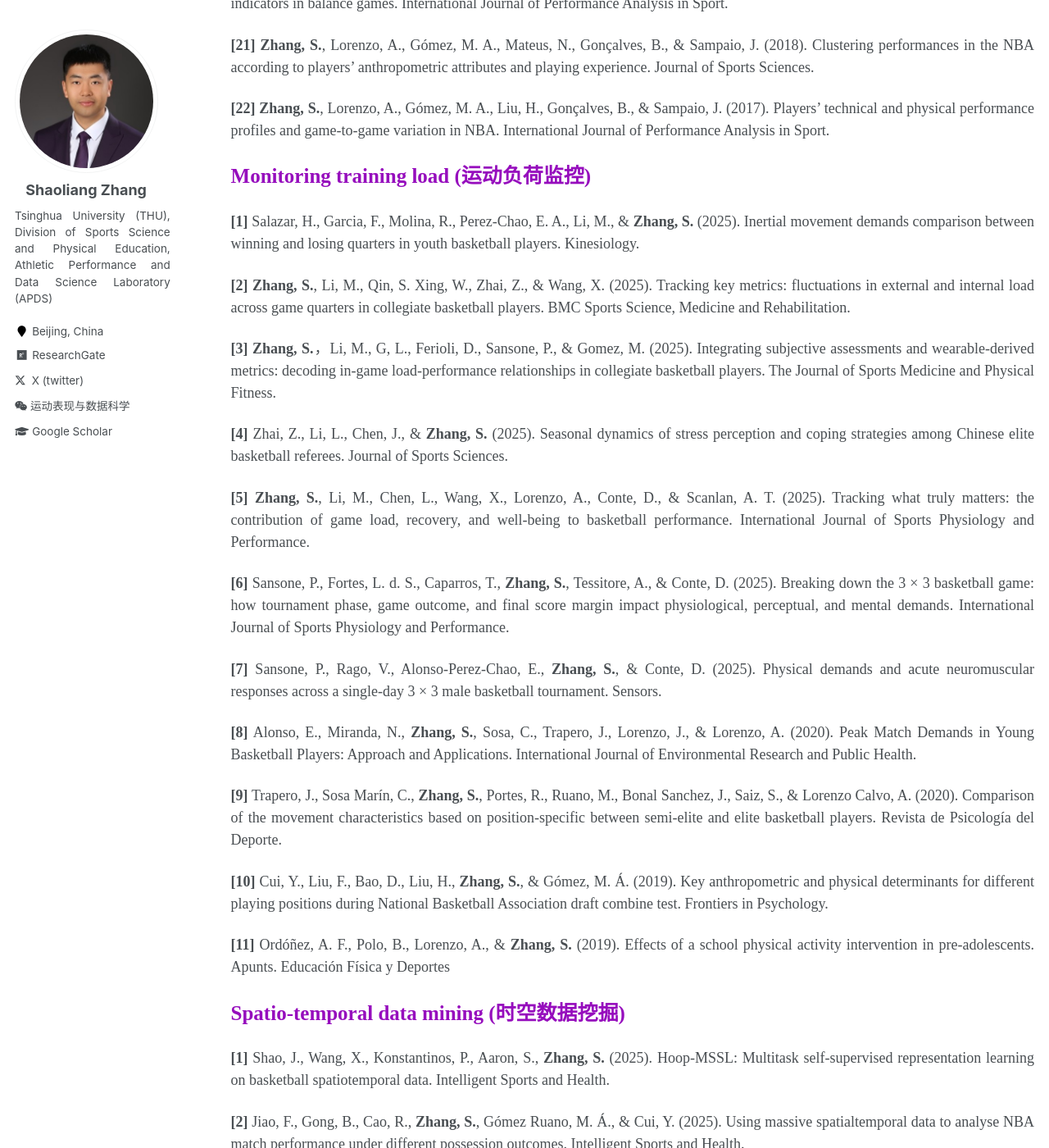
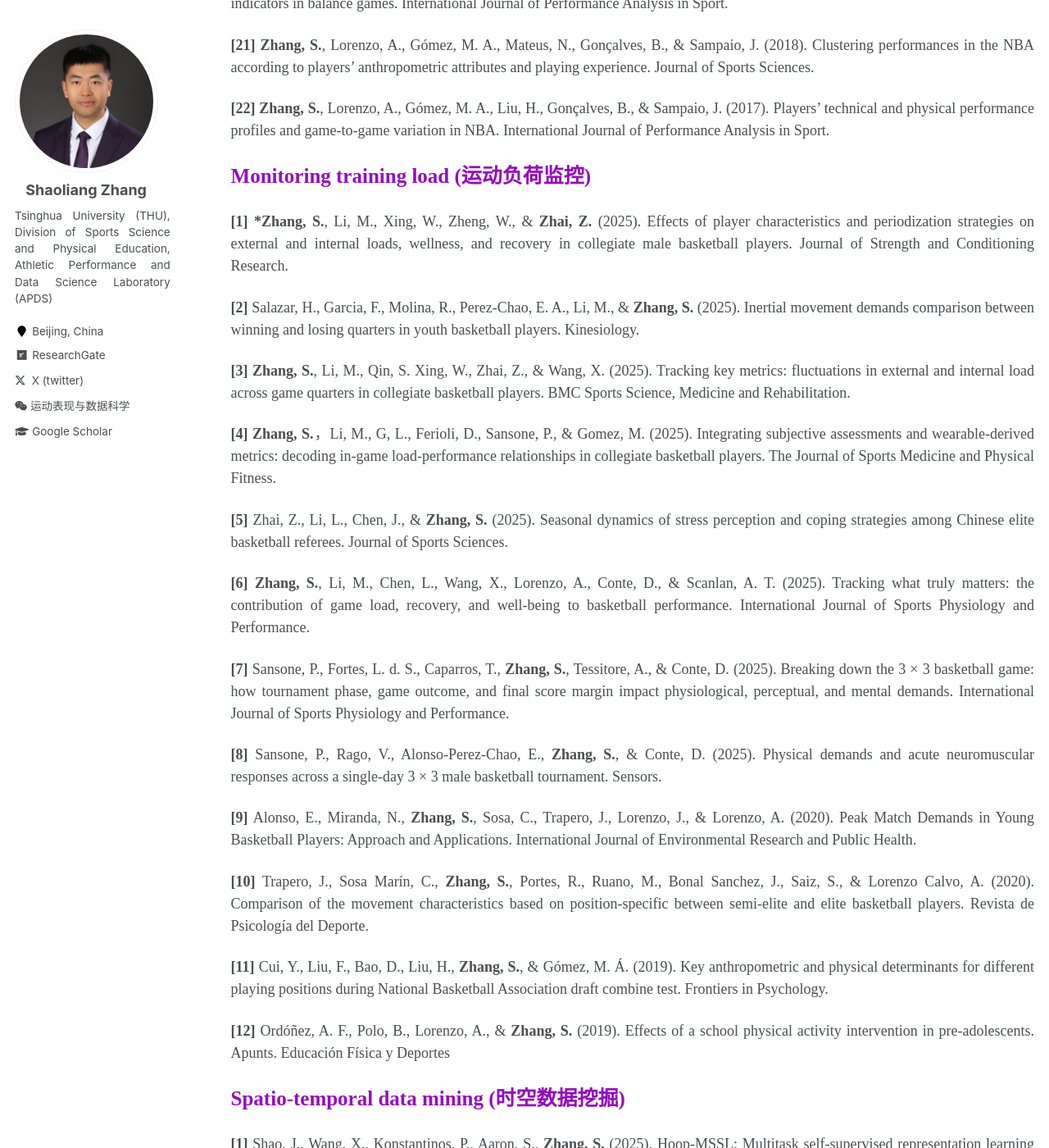
Before and after one commit to sportssuper/ZSL, a Jekyll site: the page built from _pages/publications.md, in a window 1280 px wide and 1400 px high, scrolled down 1807 px. Shown: the whole window at 82% size. Built offline with Jekyll 4.4.1, drawn with Linux system fonts in a browser that asks for light colours; a script that is not in the unit is left out.

Commit message:
Update publications.md

```diff
--- a/_pages/publications.md
+++ b/_pages/publications.md
@@ -82,28 +82,29 @@
 
 <span style="color: #960DBD; font-weight: bold; font-size: 25px;">Monitoring training load (运动负荷监控)</span>
 
+**[1]** ***Zhang, S.**, Li, M., Xing, W., Zheng, W., & **Zhai, Z.** (2025). Effects of player characteristics and periodization strategies on external and internal loads, wellness, and recovery in collegiate male basketball players. Journal of Strength and Conditioning Research.
 
-**[1]** Salazar, H., Garcia, F., Molina, R., Perez-Chao, E. A., Li, M., & **Zhang, S.** (2025). Inertial movement demands comparison between winning and losing quarters in youth basketball players. Kinesiology.
+**[2]** Salazar, H., Garcia, F., Molina, R., Perez-Chao, E. A., Li, M., & **Zhang, S.** (2025). Inertial movement demands comparison between winning and losing quarters in youth basketball players. Kinesiology.
 
-**[2]** **Zhang, S.**, Li, M., Qin, S. Xing, W., Zhai, Z., & Wang, X. (2025). Tracking key metrics: fluctuations in external and internal load across game quarters in collegiate basketball players. BMC Sports Science, Medicine and Rehabilitation.
+**[3]** **Zhang, S.**, Li, M., Qin, S. Xing, W., Zhai, Z., & Wang, X. (2025). Tracking key metrics: fluctuations in external and internal load across game quarters in collegiate basketball players. BMC Sports Science, Medicine and Rehabilitation.
 
-**[3]** **Zhang, S.**，Li, M., G, L., Ferioli, D., Sansone, P., & Gomez, M. (2025). Integrating subjective assessments and wearable-derived metrics: decoding in-game load-performance relationships in collegiate basketball players. The Journal of Sports Medicine and Physical Fitness.
+**[4]** **Zhang, S.**，Li, M., G, L., Ferioli, D., Sansone, P., & Gomez, M. (2025). Integrating subjective assessments and wearable-derived metrics: decoding in-game load-performance relationships in collegiate basketball players. The Journal of Sports Medicine and Physical Fitness.
 
-**[4]** Zhai, Z., Li, L., Chen, J., & **Zhang, S.** (2025). Seasonal dynamics of stress perception and coping strategies among Chinese elite basketball referees. Journal of Sports Sciences.
+**[5]** Zhai, Z., Li, L., Chen, J., & **Zhang, S.** (2025). Seasonal dynamics of stress perception and coping strategies among Chinese elite basketball referees. Journal of Sports Sciences.
 
-**[5]** **Zhang, S.**, Li, M., Chen, L., Wang, X., Lorenzo, A., Conte, D., & Scanlan, A. T. (2025). Tracking what truly matters: the contribution of game load, recovery, and well-being to basketball performance. International Journal of Sports Physiology and Performance.
+**[6]** **Zhang, S.**, Li, M., Chen, L., Wang, X., Lorenzo, A., Conte, D., & Scanlan, A. T. (2025). Tracking what truly matters: the contribution of game load, recovery, and well-being to basketball performance. International Journal of Sports Physiology and Performance.
 
-**[6]** Sansone, P., Fortes, L. d. S., Caparros, T., **Zhang, S.**, Tessitore, A., & Conte, D. (2025). Breaking down the 3 × 3 basketball game: how tournament phase, game outcome, and final score margin impact physiological, perceptual, and mental demands. International Journal of Sports Physiology and Performance.
+**[7]** Sansone, P., Fortes, L. d. S., Caparros, T., **Zhang, S.**, Tessitore, A., & Conte, D. (2025). Breaking down the 3 × 3 basketball game: how tournament phase, game outcome, and final score margin impact physiological, perceptual, and mental demands. International Journal of Sports Physiology and Performance.
 
-**[7]** Sansone, P., Rago, V., Alonso-Perez-Chao, E., **Zhang, S.**, & Conte, D. (2025). Physical demands and acute neuromuscular responses across a single-day 3 × 3 male basketball tournament. Sensors.
+**[8]** Sansone, P., Rago, V., Alonso-Perez-Chao, E., **Zhang, S.**, & Conte, D. (2025). Physical demands and acute neuromuscular responses across a single-day 3 × 3 male basketball tournament. Sensors.
 
-**[8]** Alonso, E., Miranda, N., **Zhang, S.**, Sosa, C., Trapero, J., Lorenzo, J., & Lorenzo, A. (2020). Peak Match Demands in Young Basketball Players: Approach and Applications. International Journal of Environmental Research and Public Health.
+**[9]** Alonso, E., Miranda, N., **Zhang, S.**, Sosa, C., Trapero, J., Lorenzo, J., & Lorenzo, A. (2020). Peak Match Demands in Young Basketball Players: Approach and Applications. International Journal of Environmental Research and Public Health.
 
-**[9]** Trapero, J., Sosa Marín, C., **Zhang, S.**, Portes, R., Ruano, M., Bonal Sanchez, J., Saiz, S., & Lorenzo Calvo, A. (2020). Comparison of the movement characteristics based on position-specific between semi-elite and elite basketball players. Revista de Psicología del Deporte.
+**[10]** Trapero, J., Sosa Marín, C., **Zhang, S.**, Portes, R., Ruano, M., Bonal Sanchez, J., Saiz, S., & Lorenzo Calvo, A. (2020). Comparison of the movement characteristics based on position-specific between semi-elite and elite basketball players. Revista de Psicología del Deporte.
 
-**[10]** Cui, Y., Liu, F., Bao, D., Liu, H., **Zhang, S.**, & Gómez, M. Á. (2019). Key anthropometric and physical determinants for different playing positions during National Basketball Association draft combine test. Frontiers in Psychology.
+**[11]** Cui, Y., Liu, F., Bao, D., Liu, H., **Zhang, S.**, & Gómez, M. Á. (2019). Key anthropometric and physical determinants for different playing positions during National Basketball Association draft combine test. Frontiers in Psychology.
 
-**[11]** Ordóñez, A. F., Polo, B., Lorenzo, A., & **Zhang, S.** (2019). Effects of a school physical activity intervention in pre-adolescents. Apunts. Educación Física y Deportes
+**[12]** Ordóñez, A. F., Polo, B., Lorenzo, A., & **Zhang, S.** (2019). Effects of a school physical activity intervention in pre-adolescents. Apunts. Educación Física y Deportes
 
 
 
```
